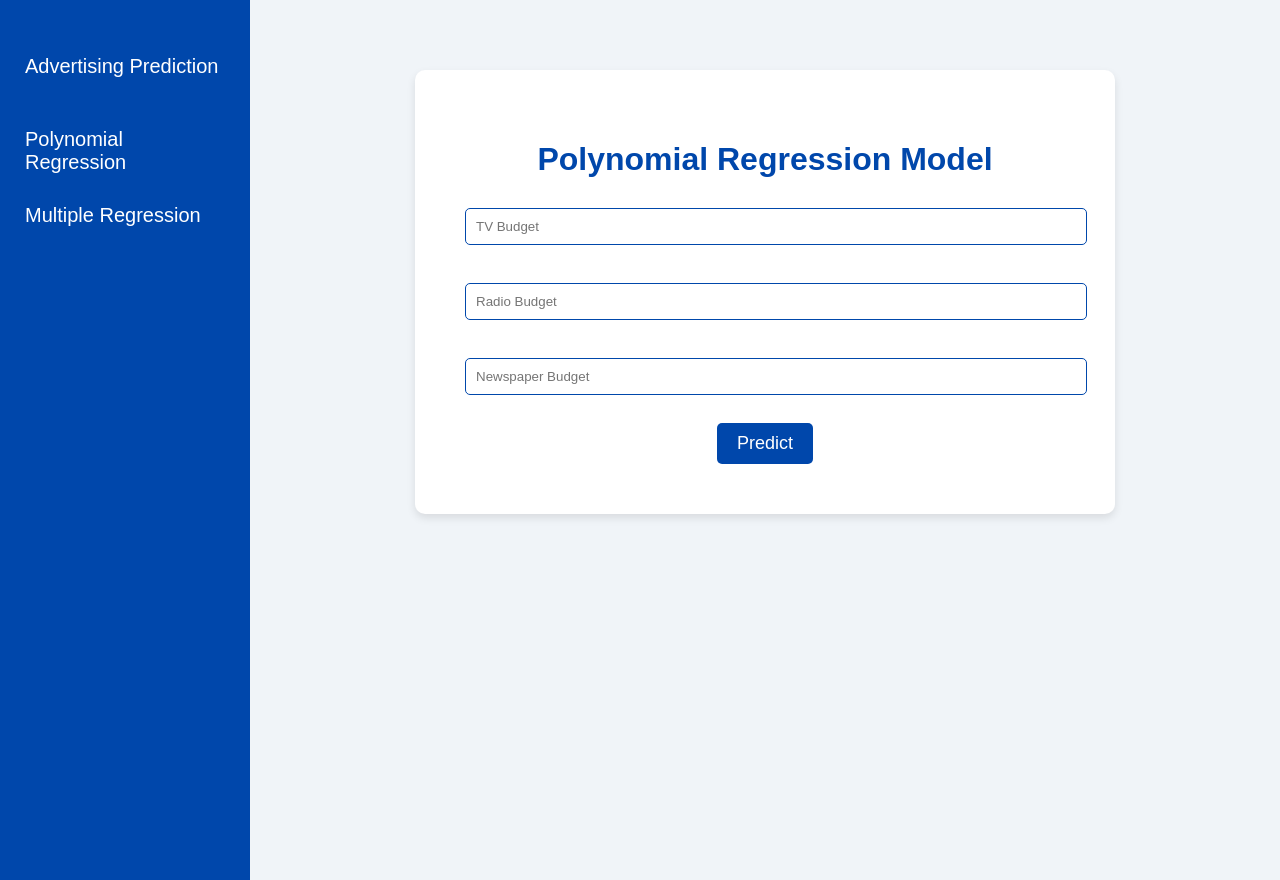
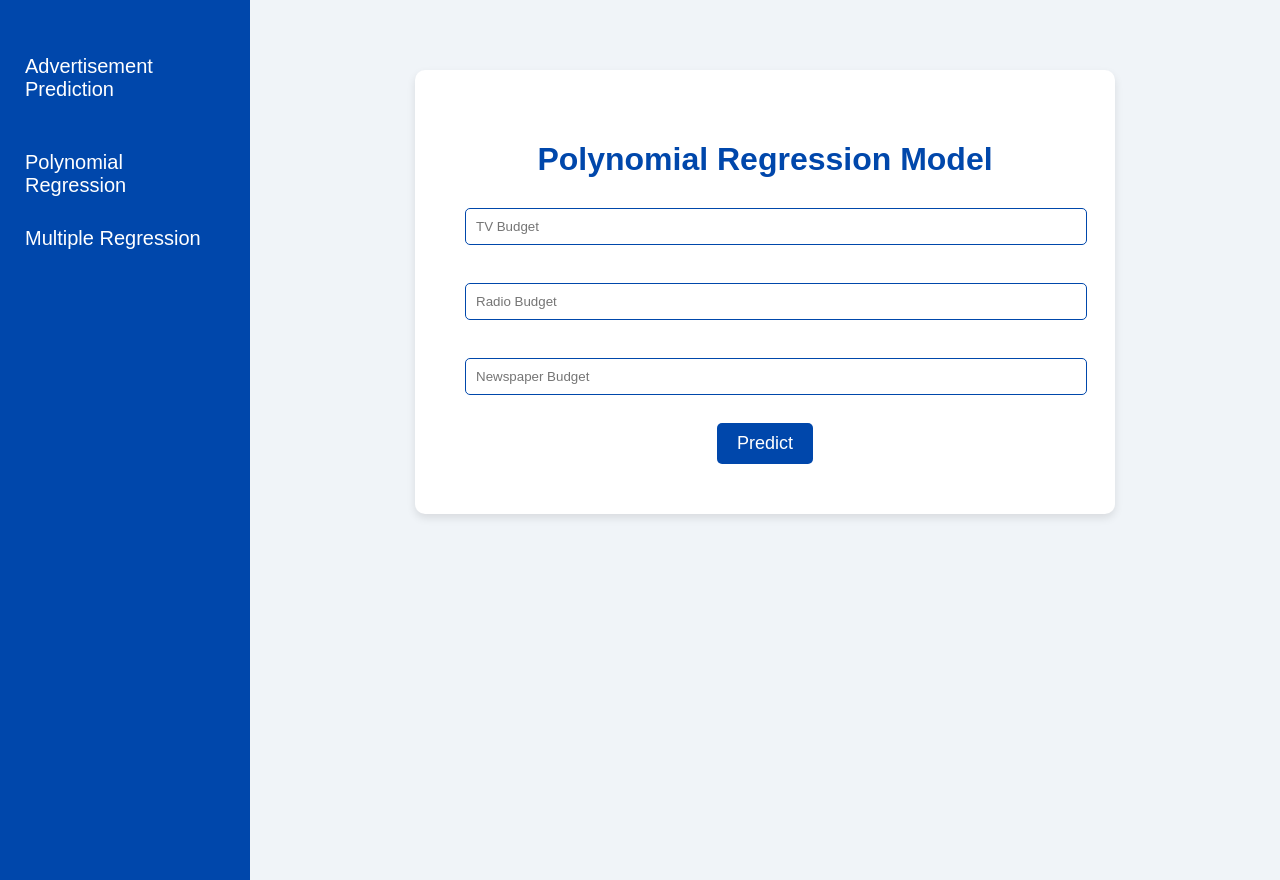
Before and after one commit to Pavarit2546/Advertisement_Prediction, a Django app: page / in a window 1280 px wide. Run offline with Django 5.2, Linux system fonts and the light colour scheme; parts of the project's set-up code (start-up, migrations or seed data) failed here and were passed over.

Commit message:
แก้หัวเรื่อง

```diff
--- a/Advertising_app/templates/base.html
+++ b/Advertising_app/templates/base.html
@@ -3,7 +3,7 @@
 <head>
     <meta charset="UTF-8">
     <meta name="viewport" content="width=device-width, initial-scale=1.0">
-    <title>{% block title %}Django Regression{% endblock %}</title>
+    <title>{% block title %}Regression Prediction{% endblock %}</title>
     <style>
         body {
             font-family: Arial, sans-serif;
@@ -104,7 +104,7 @@
 <body>
     <!-- เมนูบาร์ด้านซ้าย -->
     <div class="sidebar">
-        <p>Advertising Prediction</p>
+        <p>Advertisement Prediction</p>
         <a href="{% url 'poly_index' %}">Polynomial Regression</a>
         <a href="{% url 'multi_index' %}">Multiple Regression</a>
     </div>
```
